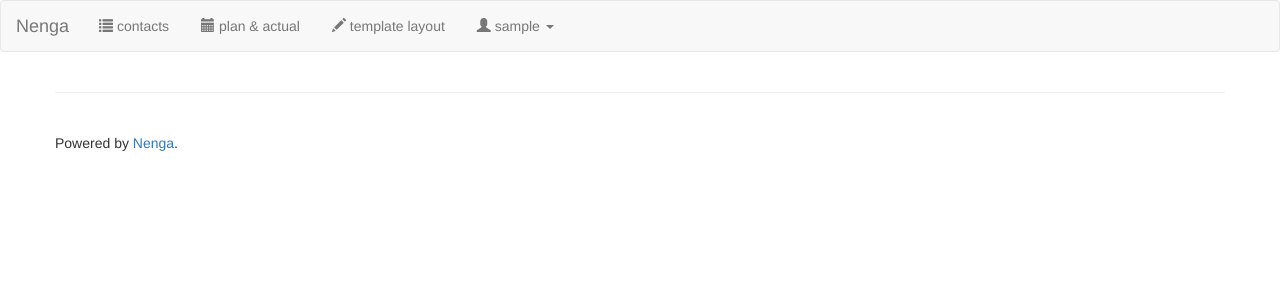
After one commit to mkouhei/nenga, a Django app: page /nenga/contacts in a window 1280 px wide. The commit adds this page. Shown: the top 300 px of the page. Run offline with Django 3.2, Linux system fonts and the light colour scheme; the visitor is signed in with stand-in values (Sample User, id 1); data that the repository does not hold is empty; some libraries are stand-ins or nearby versions.

Commit message:
Added contacts list view and owner permission.
Signed-off-by: Kouhei Maeda <mkouhei@palmtb.net>

```diff
--- a/nenga/address/urls.py
+++ b/nenga/address/urls.py
@@ -4,4 +4,5 @@
 
 
 urlpatterns = patterns('nenga.address.views',
-                       url(r'^$', 'index', name='index'),)
+                       url(r'^$', 'index', name='index'),
+                       url(r'^contacts$', 'contacts', name='contacts'),)
--- a/nenga/address/views.py
+++ b/nenga/address/views.py
@@ -2,6 +2,7 @@
 """ views of nenga.address """
 from django.shortcuts import render_to_response
 from django.template import RequestContext
+from nenga.address.models import Contact
 
 
 def index(request):
@@ -10,3 +11,13 @@
                               {'is_authenticated':
                                request.user.is_authenticated()},
                               context_instance=RequestContext(request))
+
+
+def contacts(request):
+    """ list view of contacts """
+    contacts = Contact.objects.filter(owner=request.user)
+    return render_to_response('address/contacts.html',
+                              {'is_authenticated':
+                               request.user.is_authenticated(),
+                               'contacts': contacts},
+                              context_instance=RequestContext(request))
--- /dev/null
+++ b/nenga/templates/address/contacts.html
@@ -0,0 +1,14 @@
+{% extends "layout.html" %}
+{% block content %}
+<div class="row">
+  <table class="table table=condensed">
+  {% for contact in contacts %}
+  <tr class="">
+    <td>{{ contact }}</td>
+  </tr>
+  {% endfor %}
+  </table>
+  <hr/>
+  <ul class="pager"></ul>
+</div>
+{% endblock %}
--- a/nenga/templates/layout.html
+++ b/nenga/templates/layout.html
@@ -25,7 +25,7 @@
         <div class="navbar-collapse collapse">
           <ul class="nav navbar-nav nav-pills" id="nav">
             {% if is_authenticated %}
-            <li><a id="contacts" data-toggle="pill"><span class="glyphicon glyphicon-list"></span> contacts</a></li>
+            <li><a id="contacts" href="contacts"><span class="glyphicon glyphicon-list"></span> contacts</a></li>
             <li><a id="plan_actual" data-toggle="pill"><span class="glyphicon glyphicon-calendar"></span> plan &amp; actual</a></li>
             <li><a id="template_layout" data-toggle="pill"><span class="glyphicon glyphicon-pencil"></span> template layout</a></li>
             <li class="dropdown">
```
Also changed, not shown: nenga/address/models.py (+14 -3 lines), nenga/address/migrations/0001_initial.py.
